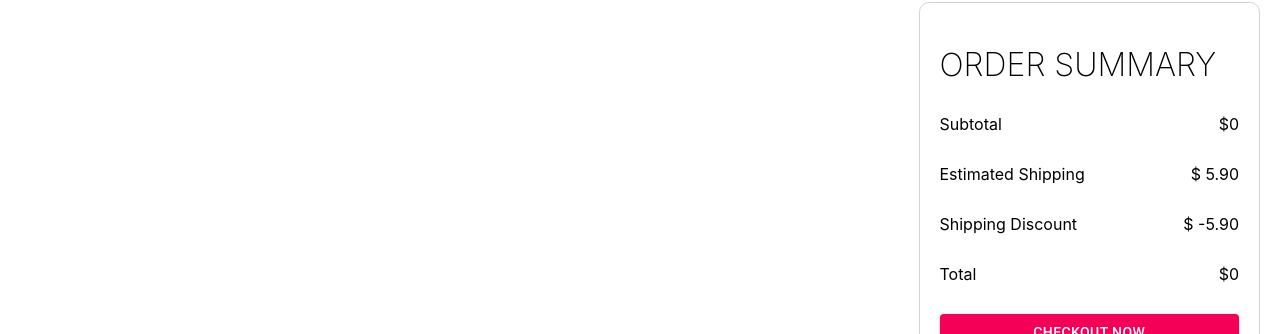
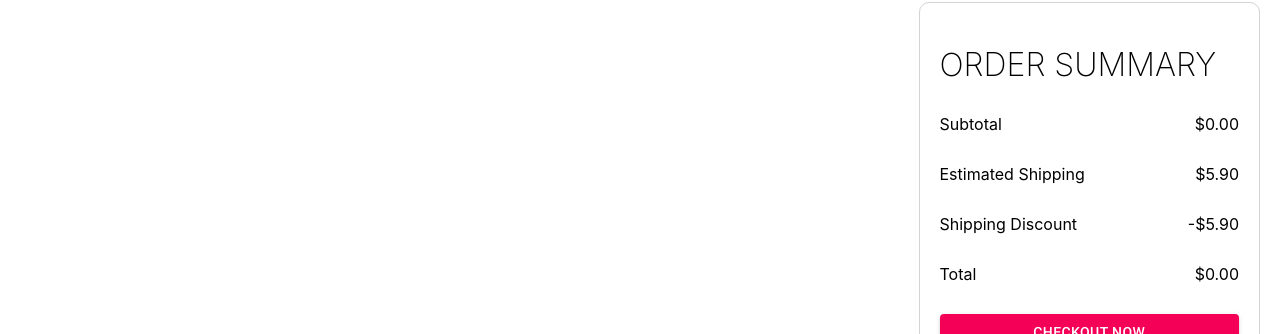
Before and after one commit to Stacks-OnStacksCapstone/e-commerce-react-capstone, a React (Create React App) app: page /cart in a window 1280 px wide. Shown: the part 236-570 px from the top of the page. Built offline with nearby package versions, Linux system fonts and the light colour scheme.

Commit message:
added currency formatter for everything inside of the Cart

```diff
--- a/src/components/cart/Cart.tsx
+++ b/src/components/cart/Cart.tsx
@@ -135,6 +135,16 @@ const CheckoutButton = styled.div`
 export const Cart = () => {
   const { cart, setCart } = useContext(CartContext);
 
+  // Create our number formatter.
+  var formatter = new Intl.NumberFormat('en-US', {
+    style: 'currency',
+    currency: 'USD',
+
+  // These options are needed to round to whole numbers if that's what you want.
+  //minimumFractionDigits: 0, // (this suffices for whole numbers, but will print 2500.10 as $2,500.1)
+  //maximumFractionDigits: 0, // (causes 2500.99 to be printed as $2,501)
+  });
+
   const changeQuantity = (product: Product) => {
 
     const newCart = [...cart]
@@ -201,7 +211,7 @@ export const Cart = () => {
                         </Button>
                         <Button onClick={() => {changeQuantity({...product, quantity: 1})}} >+</Button>
                       </ButtonGroup>
-                      <ProductPrice>${product.price * product.quantity}</ProductPrice>
+                      <ProductPrice>{formatter.format(product.price * product.quantity)}</ProductPrice>
                     </PriceDetail>
                   </ProductDisplay>
                   <Hr/>
@@ -213,22 +223,22 @@ export const Cart = () => {
             <SummaryTitle>ORDER SUMMARY</SummaryTitle>
             <SummaryItem>
               <SummaryItemText>Subtotal</SummaryItemText>
-              <SummaryItemPrice>$
-                  {cart.reduce<number>((total, product) => total + product.price * product.quantity, 0)}
+              <SummaryItemPrice>
+                  {formatter.format(cart.reduce<number>((total, product) => total + product.price * product.quantity, 0))}
               </SummaryItemPrice>
             </SummaryItem>
             <SummaryItem>
               <SummaryItemText>Estimated Shipping</SummaryItemText>
-              <SummaryItemPrice>$ 5.90</SummaryItemPrice>
+              <SummaryItemPrice>{formatter.format(5.90)}</SummaryItemPrice>
             </SummaryItem>
             <SummaryItem>
               <SummaryItemText>Shipping Discount</SummaryItemText>
-              <SummaryItemPrice>$ -5.90</SummaryItemPrice>
+              <SummaryItemPrice>{formatter.format(-5.90)}</SummaryItemPrice>
             </SummaryItem>
             <SummaryItem>
               <SummaryItemText>Total</SummaryItemText>
-              <SummaryItemPrice>$
-                {cart.reduce<number>((total, product) => total + product.price * product.quantity, 0)}
+              <SummaryItemPrice>
+              {formatter.format(cart.reduce<number>((total, product) => total + product.price * product.quantity, 0))}
               </SummaryItemPrice>
             </SummaryItem>
             <Button fullWidth={true} variant="contained" color="secondary" onClick={() => {navigate('/checkout')}}>CHECKOUT NOW</Button>
```
Lines whose indentation alone changed are shown as unchanged.
